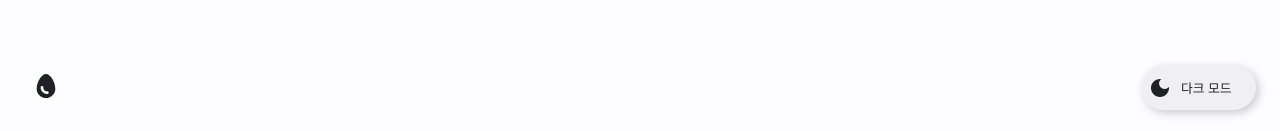
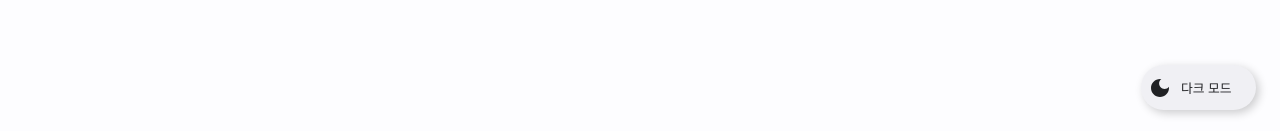
Before and after one commit to SPACE-DEV-CLUB/SPACE_DEV_CLUB_FRONT, a Next.js app: page /tags in a window 1280 px wide. Shown: the part 666-797 px from the top of the page. Built offline with nearby package versions, Linux system fonts and the light colour scheme.

Commit message:
:lipstick: remove egg to other pages except main

```diff
--- a/src/pages/_app.tsx
+++ b/src/pages/_app.tsx
@@ -5,7 +5,6 @@ import { GlobalStyle } from '../styles/global-styles';
 import { lightTheme, darkTheme, Theme } from '../styles/theme';
 import { useDarkMode } from '../hooks/useDarkMode';
 import DarkModeToggle from '../components/Home/DarkModetoggle';
-import EasterEgg from '../components/Common/EasterEgg';
 
 interface ContextProps {
   theme: Theme;
@@ -29,7 +28,6 @@ function MyApp({ Component, pageProps }: AppProps) {
         />
         <Component {...pageProps} />
         <DarkModeToggle />
-        <EasterEgg />
       </>
     </ThemeContext.Provider>
   );
--- a/src/pages/index.tsx
+++ b/src/pages/index.tsx
@@ -3,6 +3,7 @@ import type { NextPage } from "next"
 import Head from "next/head"
 import { Filter } from "../components/Home/Filter"
 import { Header } from "../components/Common/Header"
+import EasterEgg from "../components/Common/EasterEgg"
 
 const Home: NextPage = () => {
   return (
@@ -15,6 +16,7 @@ const Home: NextPage = () => {
       <Main>
         <Header user={false}></Header>
         <Filter route={"home"}></Filter>
+        <EasterEgg />
       </Main>
     </div>
   )
```
